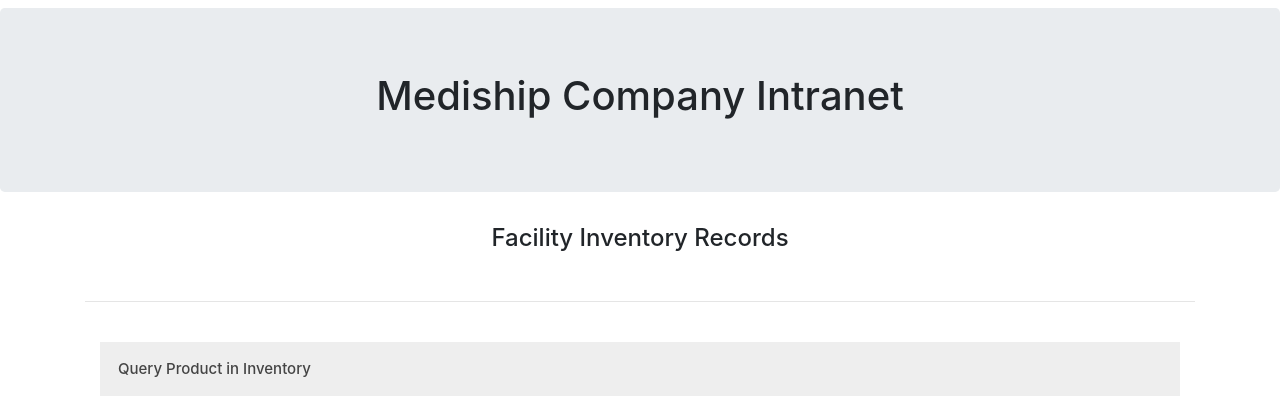
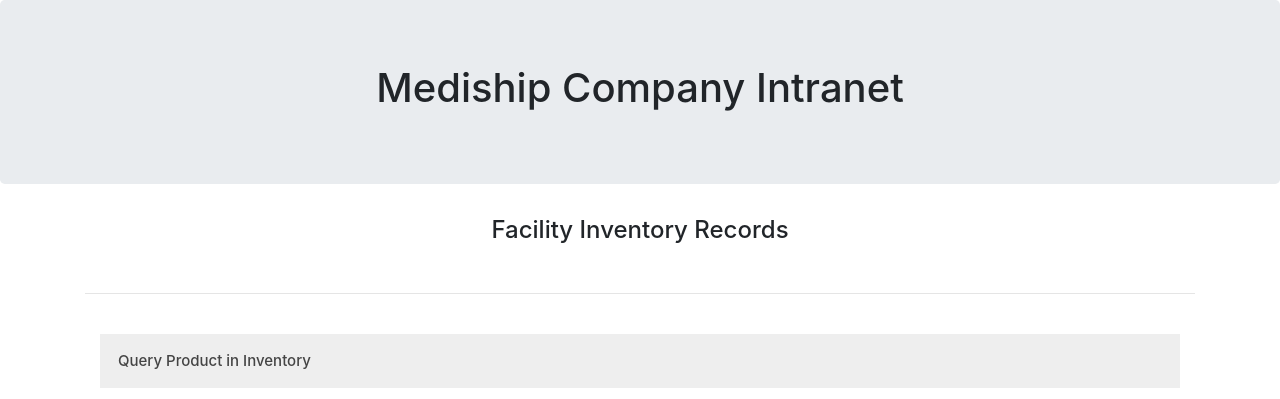
Before and after one commit to andrewvsu/capstone-project, a PHP site: page /dashboard.php in a window 1280 px wide. Shown: the part 56-455 px from the top of the page. Run offline with PHP 8.4, Linux system fonts and the light colour scheme; the visitor is signed in with stand-in values (Sample User, id 1).

Commit message:
updated css classes

```diff
--- a/dashboard.php
+++ b/dashboard.php
@@ -49,7 +49,7 @@ if(!isset($_SESSION["loggedin"]) || $_SESSION["loggedin"] !== true){
     </nav>
 
     <section>
-      <div class="jumbotron text-center mt-2">
+      <div class="jumbotron text-center">
         <div class="container">
           <div class="row">
             <div class="col-12">
--- a/index.php
+++ b/index.php
@@ -133,7 +133,7 @@ if($_SERVER["REQUEST_METHOD"] == "POST"){
       </div>
     </nav>
     <section>
-      <div class="jumbotron text-center mt-2">
+      <div class="jumbotron text-center">
         <div class="container">
           <div class="row">
             <div class="col-12">
```
